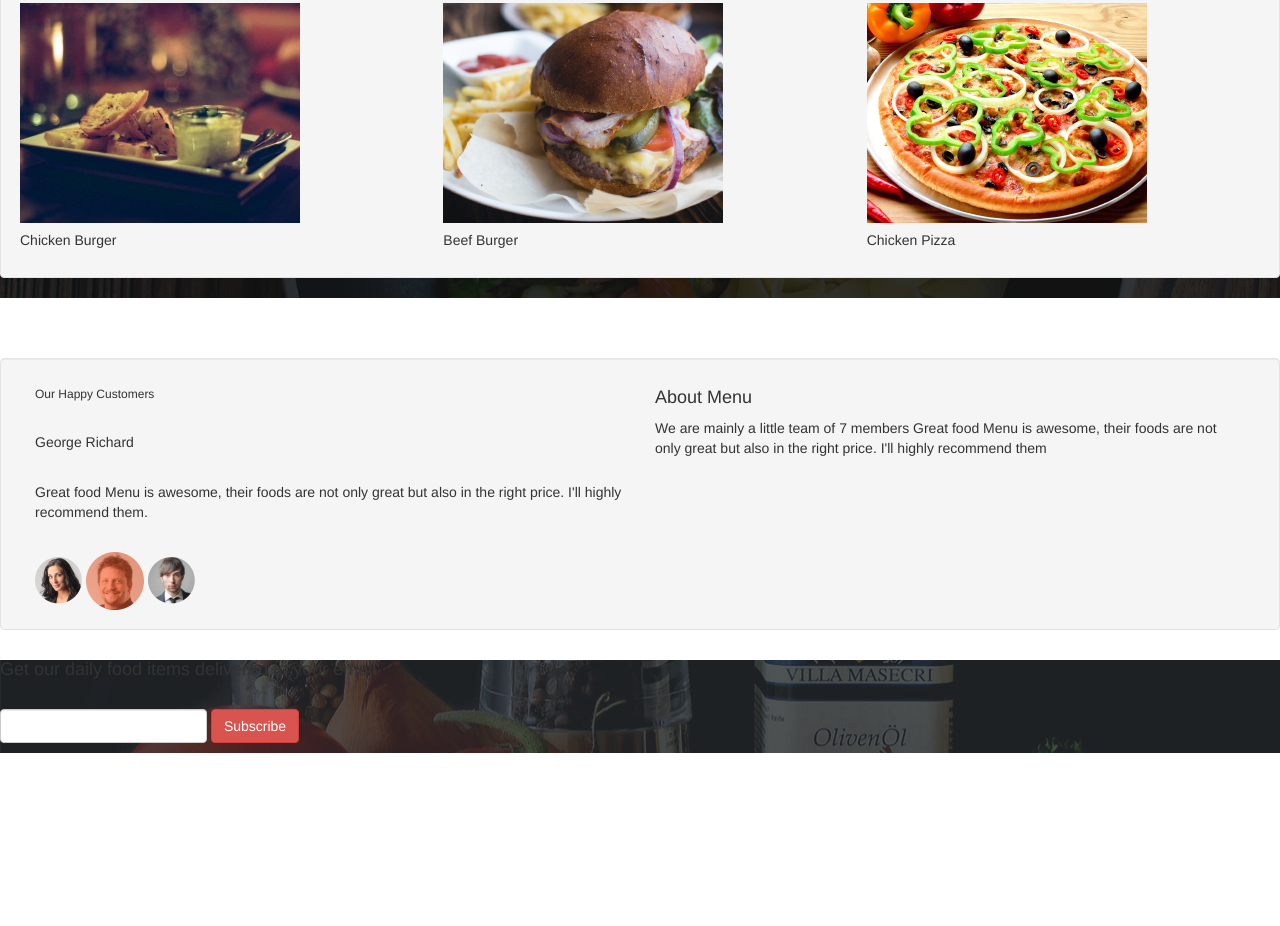
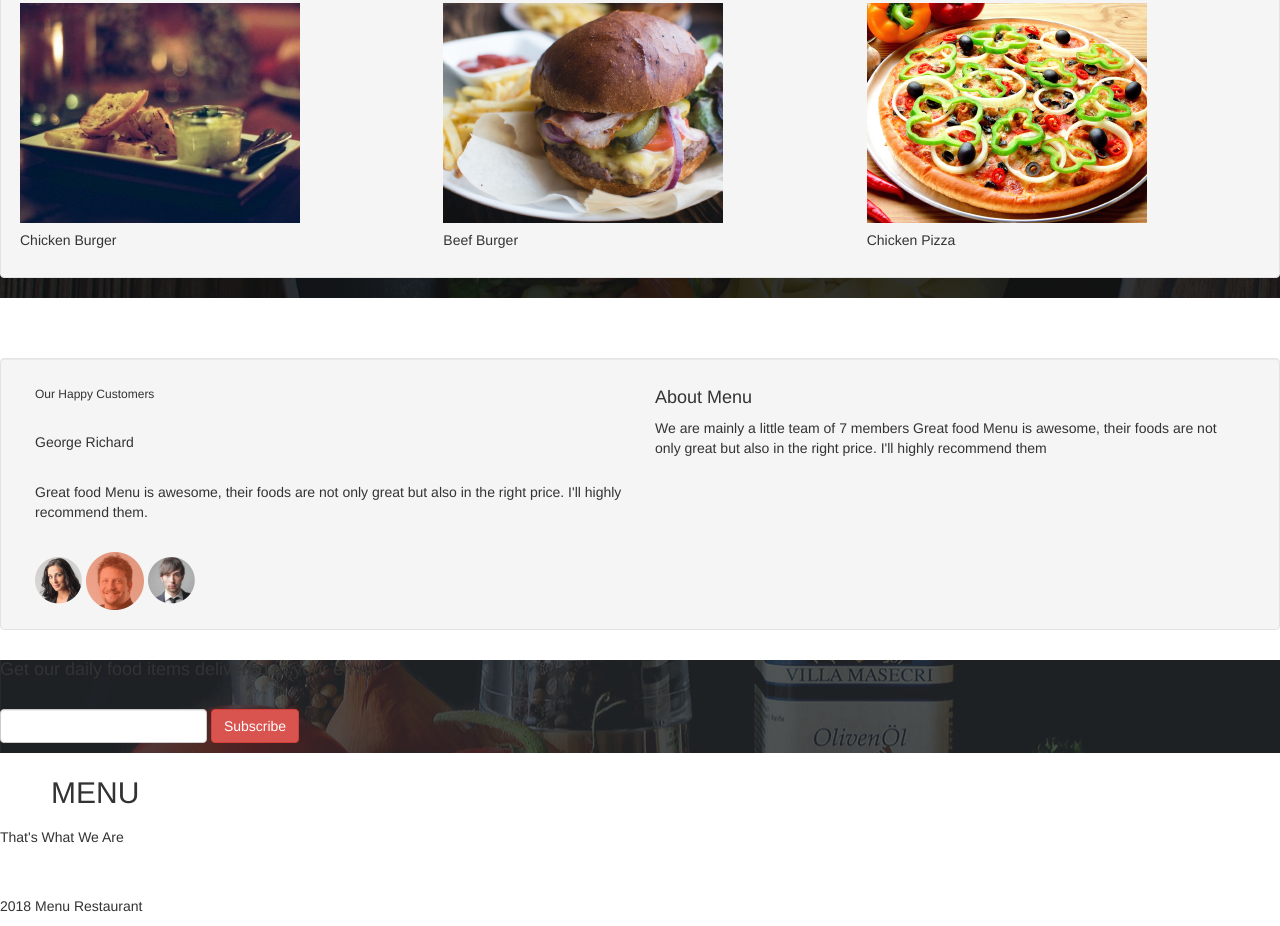
Before and after one commit to kd-kinuthiadavid/anitas-kitchen, a plain HTML site: page index.html in a window 1280 px wide. Shown: the part 1633-2559 px from the top of the page. Before the commit the page ends 2386 px from the top, so only its background shows below. Drawn offline with nearby package versions, Linux system fonts and the light colour scheme.

Commit message:
add a pargaraph and classes

```diff
--- a/index.html
+++ b/index.html
@@ -167,5 +167,19 @@
         </div>
       </div>
 
+      <div class="footer-menu">
+        <div class="Tocenter">
+          <h2> <img src="images/footerlogos/logo_white.png" alt="logo_white">MENU </h2>
+          <p>That's What We Are</p>
+          <div class="social-panel">
+            <img src="images/footerlogos/facebook.png" alt="facebook">
+            <img src="images/footerlogos/twitter.png" alt="twitter">
+            <img src="images/footerlogos/pinterest.png" alt="pinterest">
+
+          </div>
+          <p>2018 Menu Restaurant</p>
+        </div>
+      </div>
+
   </body>
   </html>
```
